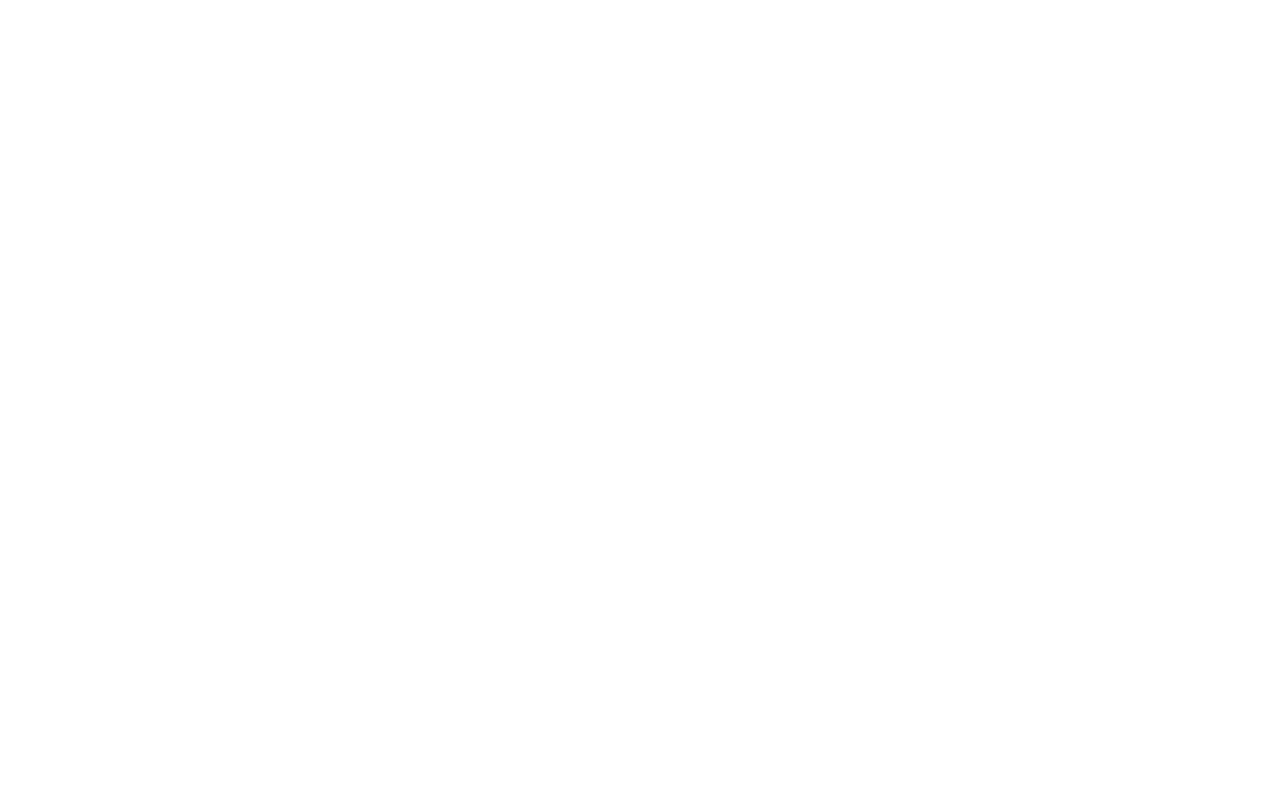
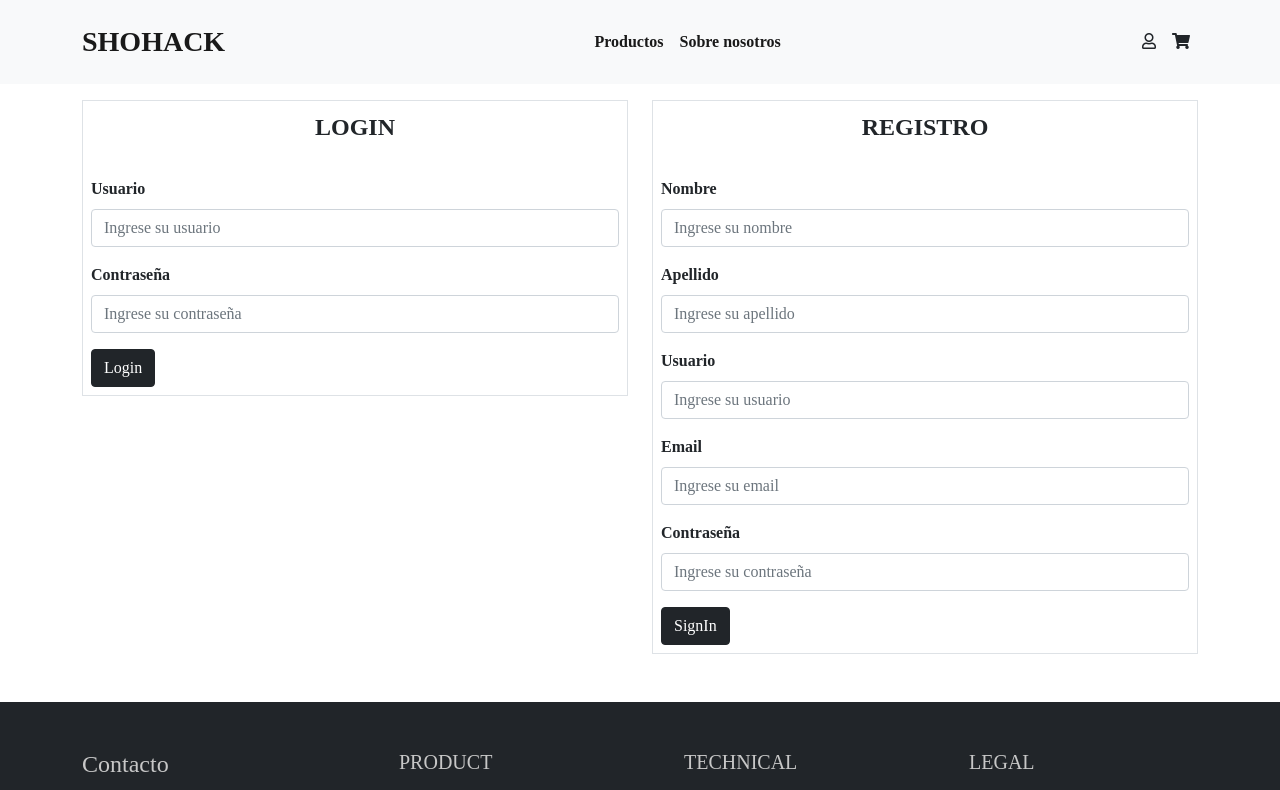
Before and after one commit to AleNunez7/FrontECommerce, a React (Create React App) app in the folder react-shohack/: page /user in a window 1280 px wide. Shown: the top 790 px of the page. Built offline with nearby package versions, Linux system fonts and the light colour scheme; a web font is replaced by a local one.

Commit message:
Se creo el login y el signIn

```diff
--- a/react-shohack/src/App.jsx
+++ b/react-shohack/src/App.jsx
@@ -4,6 +4,7 @@
 import ShoppingCart from "./Components/ShoppingCart/ShoppingCart";
 import Product from "./Components/Product/Product";
 import AboutUs from "./Components/AboutUs/AboutUs";
+import User from "./Components/User/User";
 import "./App.css";
 
 function App() {
@@ -16,6 +17,7 @@
           <Route path="/productos" component={Products} />
           <Route path="/carrito" component={ShoppingCart} />
           <Route path="/sobre-nosotros" component={AboutUs} />
+          <Route path="/user" component={User} />
         </Switch>
       </BrowserRouter>
     </div>
--- a/react-shohack/src/Components/Home/Navbar/Navbar.jsx
+++ b/react-shohack/src/Components/Home/Navbar/Navbar.jsx
@@ -23,15 +23,26 @@
 
           <div className="collapse navbar-collapse" id="navbarNavAltMarkup">
             <div className="navbar-nav ms-auto">
-              <a className="nav nav-link active " aria-current="page" href="/productos">
+              <a
+                className="nav nav-link active "
+                aria-current="page"
+                href="/productos"
+              >
                 Productos
               </a>
-              <a className="nav-link active " aria-current="page" href="/sobre-nosotros">
+              <a
+                className="nav-link active "
+                aria-current="page"
+                href="/sobre-nosotros"
+              >
                 Sobre nosotros
               </a>
             </div>
             <div className="ms-auto">
-              <i className="far fa-user px-2"></i>
+              <Link className="text-dark" to="/user">
+                <i className="far fa-user px-2"></i>
+              </Link>
+
               <Link className="text-dark" to="/carrito">
                 <i className="fas fa-shopping-cart px-2"></i>
               </Link>
--- /dev/null
+++ b/react-shohack/src/Components/User/Login/Login.jsx
@@ -0,0 +1,36 @@
+import React from "react";
+
+function Login() {
+  return (
+    <div className="border p-2">
+      <p className="fw-bold fs-4 text-center">LOGIN</p>
+      <form onSubmit="#">
+        <label className="mt-3 fw-bold" htmlFor="">
+          Usuario
+        </label>
+        <input
+          type="text"
+          className="form-control mt-2"
+          name="username"
+          /*     value={username}
+          onChange={(ev) => setUsername(ev.target.value)} */
+          placeholder="Ingrese su usuario"
+        />
+        <label className="mt-3 fw-bold" htmlFor="">
+          Contraseña
+        </label>
+        <input
+          type="password"
+          className="form-control mt-2"
+          name="password"
+          /*    value={username}
+          onChange={(ev) => setUsername(ev.target.value)} */
+          placeholder="Ingrese su contraseña"
+        />
+        <button className="btn btn-dark text-white mt-3">Login</button>
+      </form>
+    </div>
+  );
+}
+
+export default Login;
--- /dev/null
+++ b/react-shohack/src/Components/User/SignIn/SignIn.jsx
@@ -0,0 +1,98 @@
+import React from "react";
+import axios from "axios";
+import { useState } from "react";
+import { useDispatch } from "react-redux";
+import { useHistory } from "react-router-dom";
+
+function SignIn() {
+  const dispatch = useDispatch();
+  const history = useHistory();
+  const [error, setError] = useState(false);
+  const [username, setUsername] = useState("");
+  const [firstname, setFirstname] = useState("");
+  const [lastname, setLastname] = useState("");
+  const [email, setEmail] = useState("");
+  const [password, setPassword] = useState("");
+
+  const handleSignIn = async (ev) => {
+    try {
+      ev.preventDefault();
+      const response = await axios({
+        method: "POST",
+        url: "http://localhost:8000/users",
+        data: { username, firstname, lastname, email, password },
+      });
+      console.log(response.data.user);
+      dispatch({ type: "ADD_USER", payload: response.data });
+      history.push("/");
+    } catch (error) {
+      setError("Intentelo nuevamente");
+    }
+  };
+
+  return (
+    <div className="border p-2">
+      <p className="fw-bold fs-4 text-center">REGISTRO</p>
+      <form onSubmit={handleSignIn}>
+        <label className="mt-3 fw-bold" htmlFor="">
+          Nombre
+        </label>
+        <input
+          type="text"
+          className="form-control mt-2"
+          name="firstname"
+          value={firstname}
+          onChange={(ev) => setFirstname(ev.target.value)}
+          placeholder="Ingrese su nombre"
+        />
+        <label className="mt-3 fw-bold" htmlFor="">
+          Apellido
+        </label>
+        <input
+          type="text"
+          className="form-control mt-2"
+          name="lastname"
+          value={lastname}
+          onChange={(ev) => setLastname(ev.target.value)}
+          placeholder="Ingrese su apellido"
+        />
+        <label className="mt-3 fw-bold" htmlFor="">
+          Usuario
+        </label>
+        <input
+          type="text"
+          className="form-control mt-2"
+          name="username"
+          value={username}
+          onChange={(ev) => setUsername(ev.target.value)}
+          placeholder="Ingrese su usuario"
+        />
+        <label className="mt-3 fw-bold" htmlFor="">
+          Email
+        </label>
+        <input
+          type="email"
+          className="form-control mt-2"
+          name="email"
+          value={email}
+          onChange={(ev) => setEmail(ev.target.value)}
+          placeholder="Ingrese su email"
+        />
+        <label className="mt-3 fw-bold" htmlFor="">
+          Contraseña
+        </label>
+        <input
+          type="password"
+          className="form-control mt-2"
+          name="password"
+          value={password}
+          onChange={(ev) => setPassword(ev.target.value)}
+          placeholder="Ingrese su contraseña"
+        />
+        <button className="btn btn-dark text-white mt-3">SignIn</button>
+      </form>
+    </div>
+  );
+}
+
+export default SignIn;
--- /dev/null
+++ b/react-shohack/src/Components/User/User.jsx
@@ -0,0 +1,26 @@
+import React from "react";
+import Navbar from "../Home/Navbar/Navbar";
+import Footer from "../Home/Footer/Footer";
+import Login from "./Login/Login";
+import SignIn from "./SignIn/SignIn";
+
+function User() {
+  return (
+    <>
+      <Navbar />
+      <div className="container">
+        <div className="row mt-3">
+          <div className="col-sm-6">
+            <Login />
+          </div>
+          <div className="col-sm-6">
+            <SignIn />
+          </div>
+        </div>
+      </div>
+      <Footer />
+    </>
+  );
+}
+
+export default User;
--- a/react-shohack/src/index.js
+++ b/react-shohack/src/index.js
@@ -1,14 +1,22 @@
-import React from 'react';
-import ReactDOM from 'react-dom';
-import './index.css';
-import App from './App';
-import reportWebVitals from './reportWebVitals';
+import React from "react";
+import ReactDOM from "react-dom";
+import "./index.css";
+import App from "./App";
+import reportWebVitals from "./reportWebVitals";
+import { Provider } from "react-redux";
+import { PersistGate } from "redux-persist/integration/react";
+import { store, persistor } from "./redux/configureStore";
 
 ReactDOM.render(
   <React.StrictMode>
-    <App />
+    <Provider store={store}>
+      <PersistGate loading={null} persistor={persistor}>
+        <App />
+      </PersistGate>
+    </Provider>
+    ,
   </React.StrictMode>,
-  document.getElementById('root')
+  document.getElementById("root")
 );
 
 // If you want to start measuring performance in your app, pass a function
--- /dev/null
+++ b/react-shohack/src/redux/configureStore.js
@@ -0,0 +1,18 @@
+import { createStore } from "redux";
+import { persistStore, persistReducer } from "redux-persist";
+import storage from "redux-persist/lib/storage"; // defaults to localStorage for web
+import rootReducer from "./reducers";
+
+const persistConfig = {
+  key: "root",
+  storage,
+};
+
+const persistedReducer = persistReducer(persistConfig, rootReducer);
+
+export const store = createStore(
+  persistedReducer,
+  window.__REDUX_DEVTOOLS_EXTENSION__ && window.__REDUX_DEVTOOLS_EXTENSION__()
+);
+
+export const persistor = persistStore(store);
--- /dev/null
+++ b/react-shohack/src/redux/reducers/index.js
@@ -0,0 +1,7 @@
+import { combineReducers } from "redux";
+import user from "./userReducer";
+const rootReducer = combineReducers({
+  user,
+});
+
+export default rootReducer;
--- /dev/null
+++ b/react-shohack/src/redux/reducers/userReducer.js
@@ -0,0 +1,16 @@
+function userReducer(user = false, action) {
+  switch (action.type) {
+    case "ADD_USER":
+      if (!user) {
+        return action.payload;
+      }
+      return user;
+    case "REMOVE_USER":
+      return null;
+
+    default:
+      return user;
+  }
+}
+
+export default userReducer;
```
Also changed, not shown: react-shohack/package.json (+10 -2 lines), 1 other file (tests, documents, lock files or other folders).
